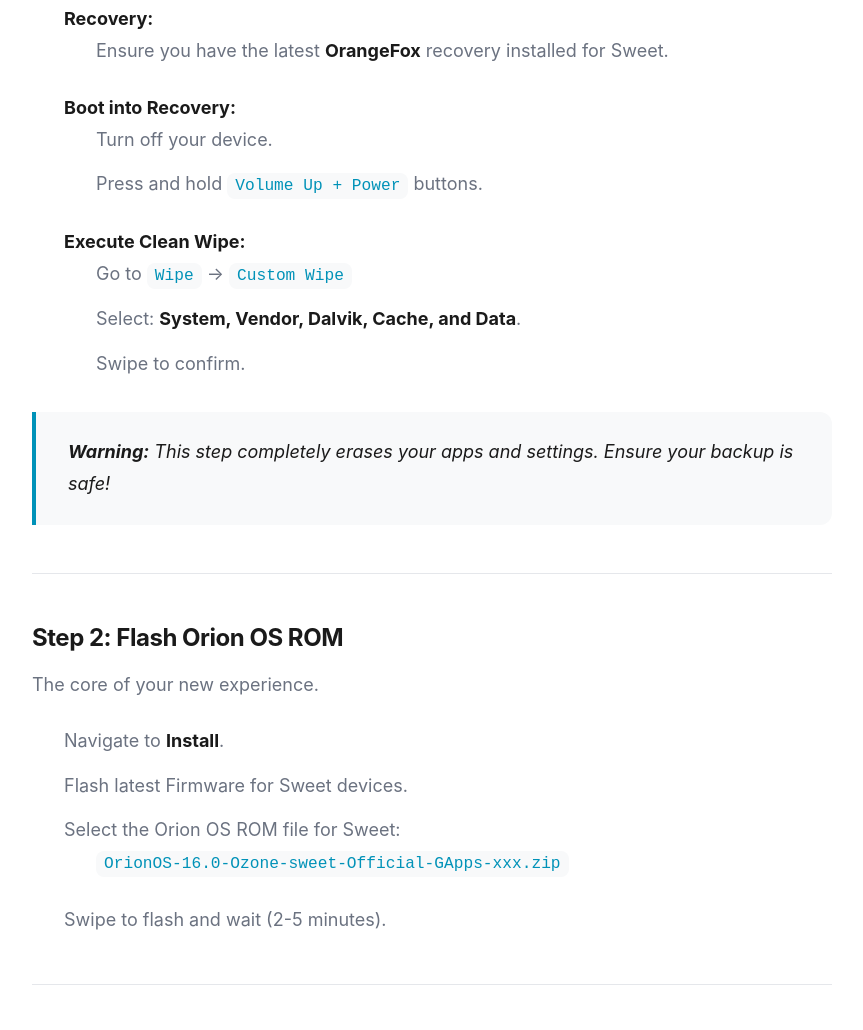
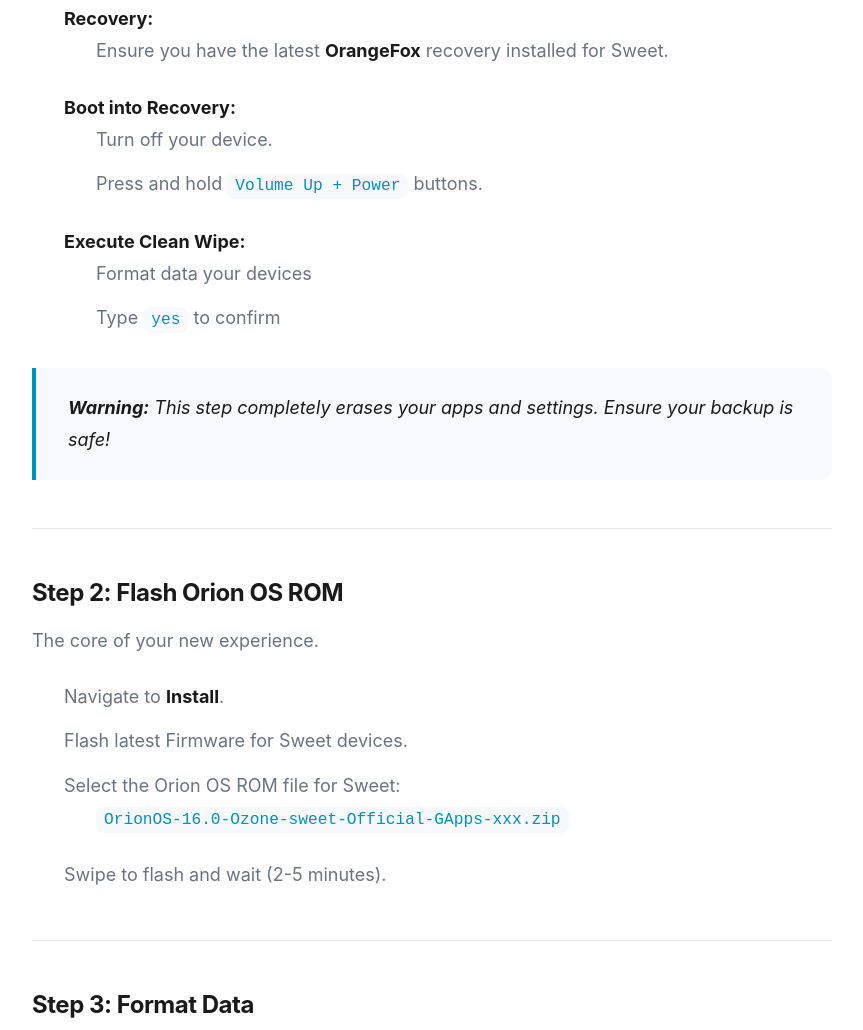
Before and after one commit to romiyusnandar/orion-frontend, an Astro site: page /blog/installation-guide-for-sweet in a window 1280 px wide. Shown: the part 2147-3177 px from the top of the page, without its empty margins (208-1071 px from the left). Built offline with nearby package versions, Linux system fonts and the light colour scheme; Astro itself is replaced by a stand-in of ours.

Commit message:
Update guide for sweet
Signed-off-by: romiyusnandar <yusromi04@gmail.com>

```diff
--- a/src/content/blog/installation-guide-for-sweet.md
+++ b/src/content/blog/installation-guide-for-sweet.md
@@ -29,9 +29,8 @@
    - Turn off your device.
    - Press and hold `Volume Up + Power` buttons.
 3. **Execute Clean Wipe:**
-   - Go to `Wipe` → `Custom Wipe`
-   - Select: **System, Vendor, Dalvik, Cache, and Data**.
-   - Swipe to confirm.
+   - Format data your devices
+   - Type `yes` to confirm
 
 > **Warning:** This step completely erases your apps and settings. Ensure your backup is safe!
 
```
